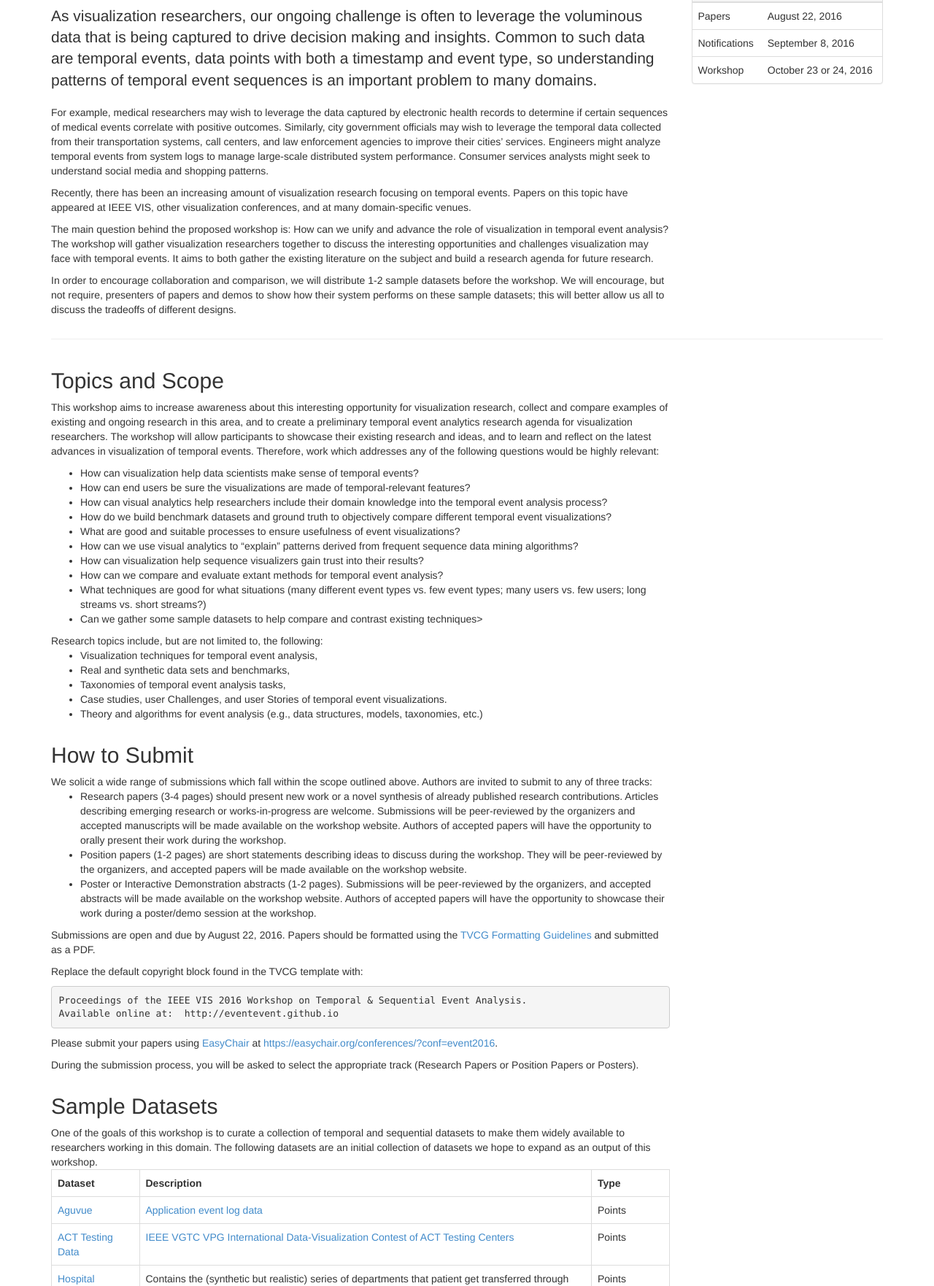
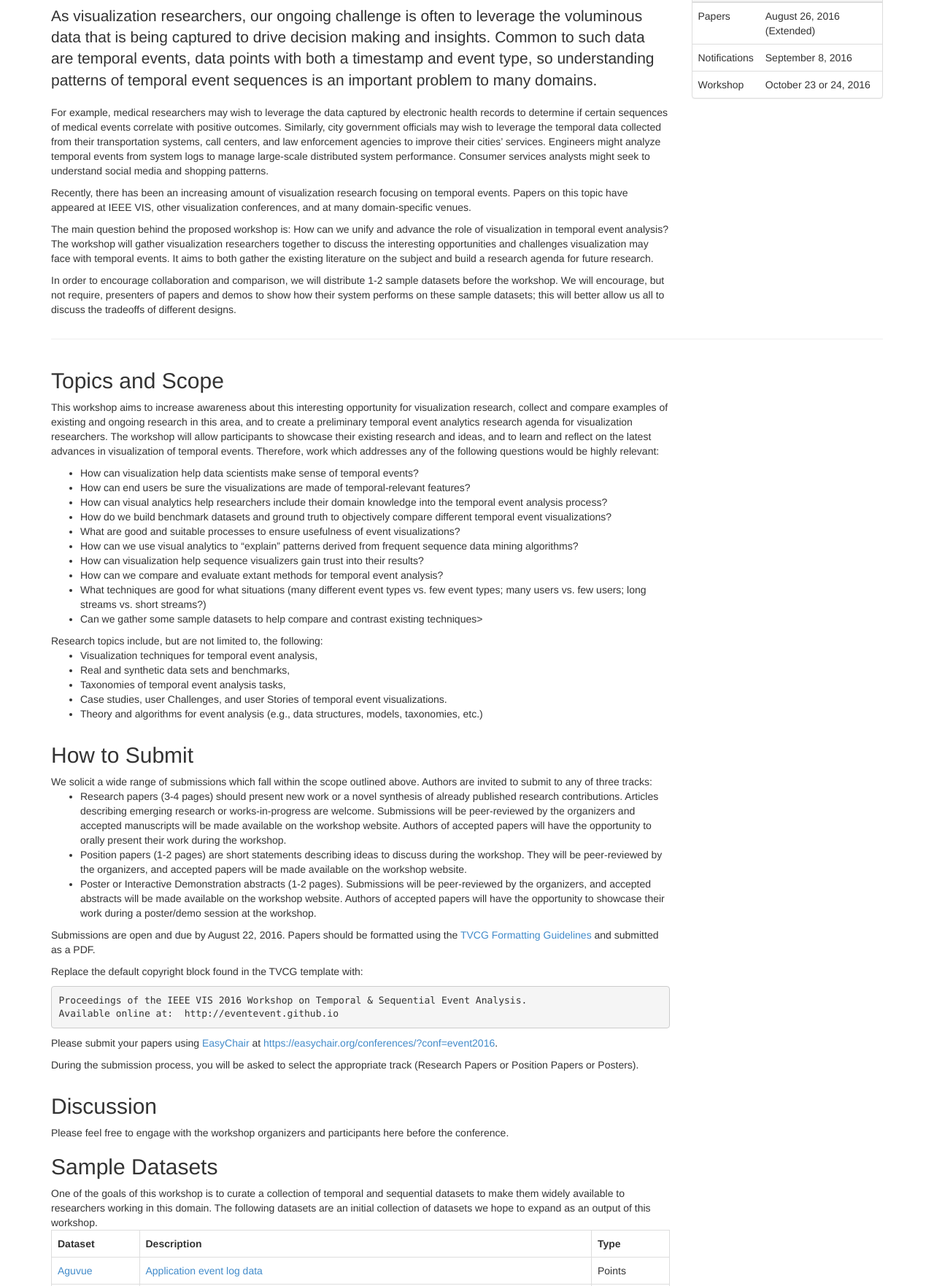
Before and after one commit to eventevent/eventevent.github.io, a plain HTML site: page index.html in a window 1280 px wide. Shown: the part 582-2344 px from the top of the page at 73% size. Drawn offline with nearby package versions, Linux system fonts and the light colour scheme; a script that the page names is missing; files whose address does not match are found by name.

Commit message:
extended deadline + improved disqus

```diff
--- a/index.html
+++ b/index.html
@@ -247,7 +247,7 @@ In order to encourage collaboration and comparison, we will distribute 1-2 sampl
 
                         <tr>
                             <td>Papers</td>
-                            <td>August 22, 2016</td>
+                            <td>August 26, 2016 (Extended)</td>
                         </tr>
                         <tr>
                             <td>Notifications</td>
@@ -367,6 +367,38 @@ Available online at:  http://eventevent.github.io</pre>
             </div>
         </div>
 
+<div class="row featurette">
+            <div class="col-md-9">
+                <h2 class="featurette-heading">Discussion
+                </h2>
+
+                Please feel free to engage with the workshop organizers and participants here before the conference.
+
+                <div id="disqus_thread"></div>
+                <script>
+
+
+
+                /**
+                 *  RECOMMENDED CONFIGURATION VARIABLES: EDIT AND UNCOMMENT THE SECTION BELOW TO INSERT DYNAMIC VALUES FROM YOUR PLATFORM OR CMS.
+                 *  LEARN WHY DEFINING THESE VARIABLES IS IMPORTANT: https://disqus.com/admin/universalcode/#configuration-variables */
+                /*
+                var disqus_config = function () {
+                    this.page.url = PAGE_URL;  // Replace PAGE_URL with your page's canonical URL variable
+                    this.page.identifier = PAGE_IDENTIFIER; // Replace PAGE_IDENTIFIER with your page's unique identifier variable
+                };
+                */
+                (function() { // DON'T EDIT BELOW THIS LINE
+                    var d = document, s = d.createElement('script');
+                    s.src = '//http-eventevent-github-io.disqus.com/embed.js';
+                    s.setAttribute('data-timestamp', +new Date());
+                    (d.head || d.body).appendChild(s);
+                })();
+                </script>
+                <noscript>Please enable JavaScript to view the <a href="https://disqus.com/?ref_noscript">comments powered by Disqus.</a></noscript>
+
+                </div>
+</div>
 
 
 <div class="row featurette">
@@ -463,27 +495,6 @@ received her Ph.D. in Computer Science from the University of Maryland, focusing
     </div> -->
     <hr>
 
-    <div id="disqus_thread"></div>
-<script>
-
-/**
- *  RECOMMENDED CONFIGURATION VARIABLES: EDIT AND UNCOMMENT THE SECTION BELOW TO INSERT DYNAMIC VALUES FROM YOUR PLATFORM OR CMS.
- *  LEARN WHY DEFINING THESE VARIABLES IS IMPORTANT: https://disqus.com/admin/universalcode/#configuration-variables */
-/*
-var disqus_config = function () {
-    this.page.url = PAGE_URL;  // Replace PAGE_URL with your page's canonical URL variable
-    this.page.identifier = PAGE_IDENTIFIER; // Replace PAGE_IDENTIFIER with your page's unique identifier variable
-};
-*/
-(function() { // DON'T EDIT BELOW THIS LINE
-    var d = document, s = d.createElement('script');
-    s.src = '//http-eventevent-github-io.disqus.com/embed.js';
-    s.setAttribute('data-timestamp', +new Date());
-    (d.head || d.body).appendChild(s);
-})();
-</script>
-<noscript>Please enable JavaScript to view the <a href="https://disqus.com/?ref_noscript">comments powered by Disqus.</a></noscript>
-
 
     <footer>
     </footer>
```
Also changed, not shown: images/event.png (added).
